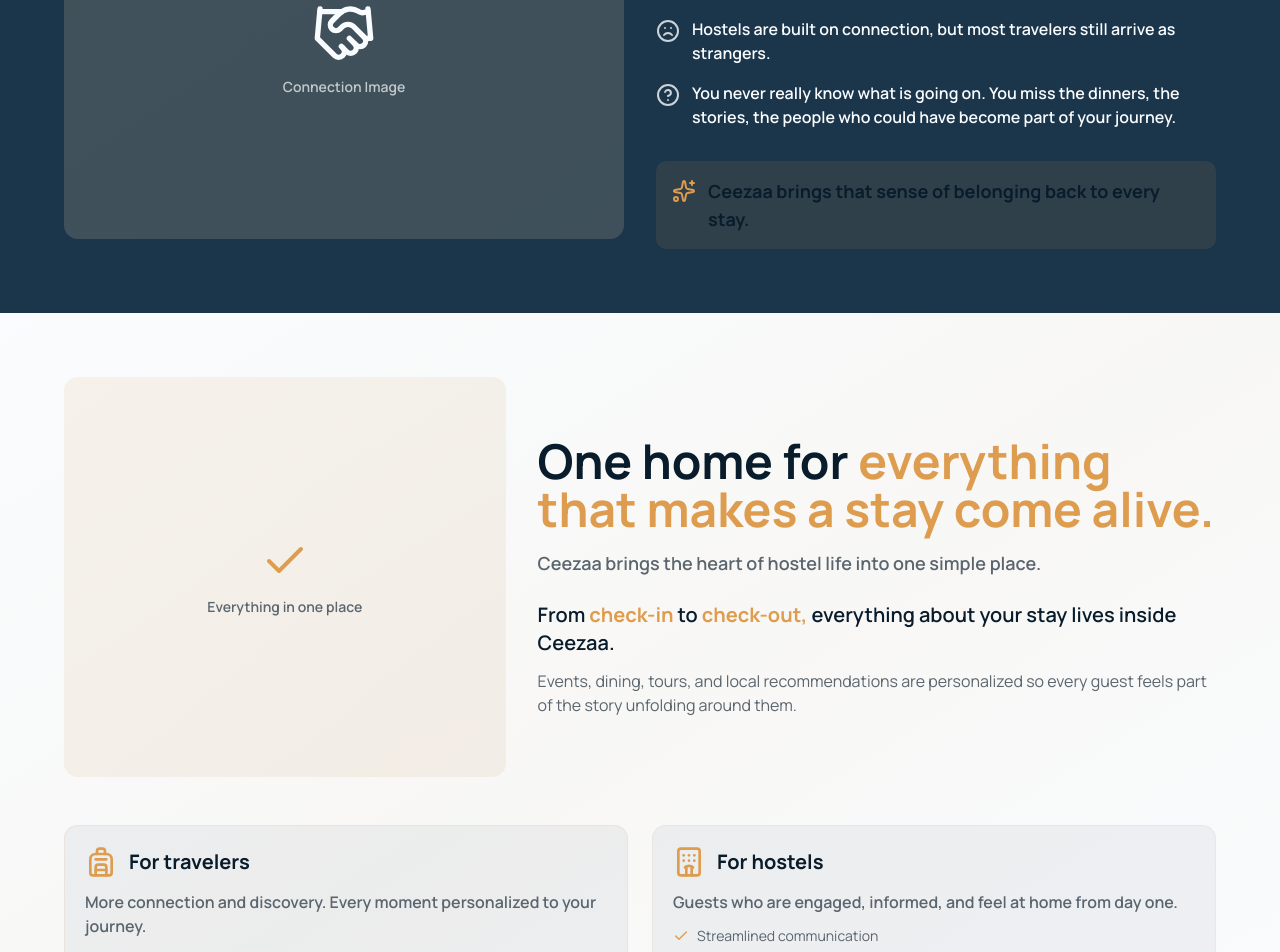
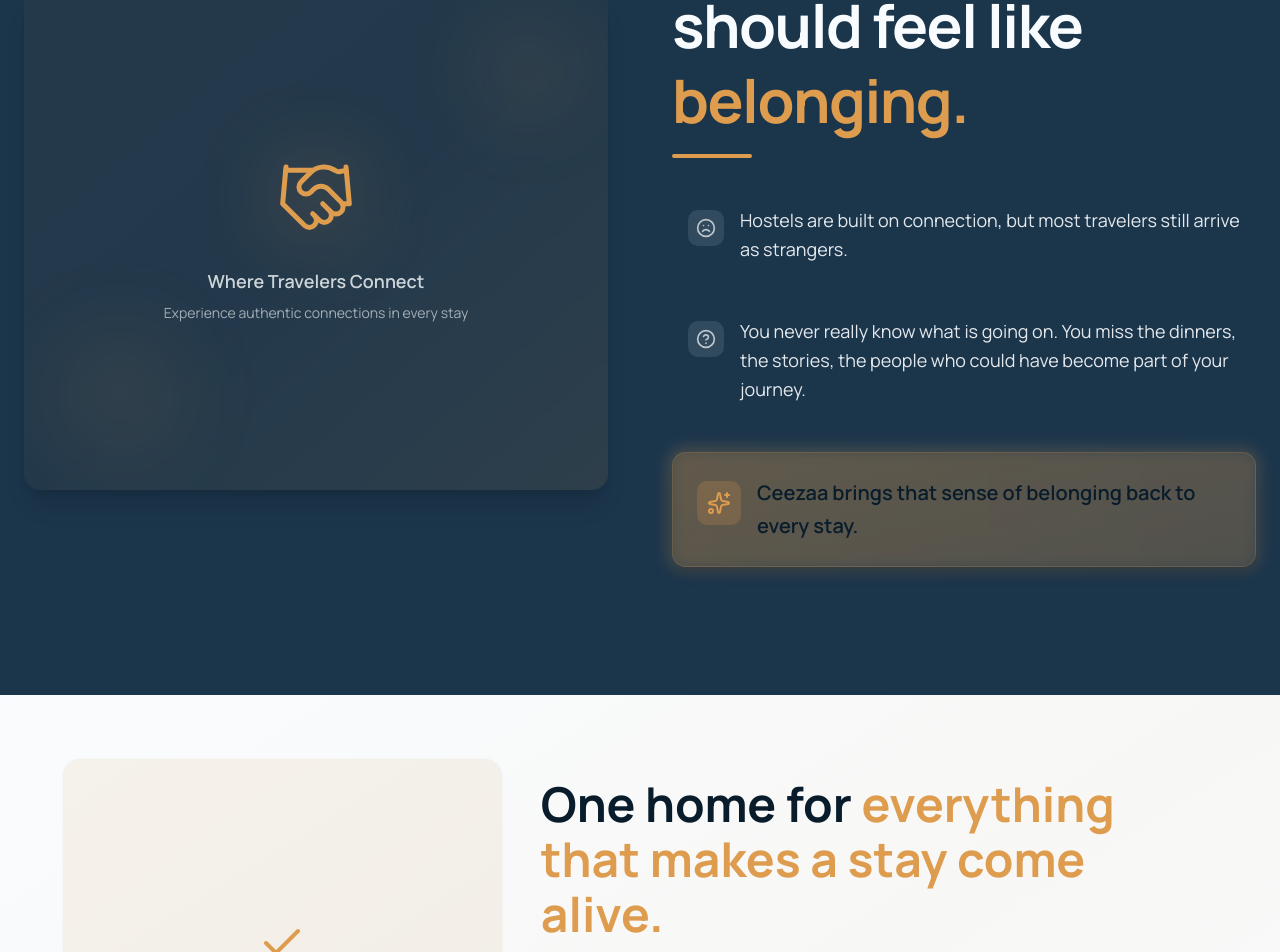
Before and after one commit to scottdoggett/ceezaa-landing-page, a Next.js app: page / in a window 1280 px wide. Shown: the part 1080-2032 px from the top of the page. Built offline with nearby package versions, Linux system fonts and the light colour scheme.

Commit message:
Header updated - turns to dropdown at lg. Other visual changes

```diff
--- a/src/components/ui/header.tsx
+++ b/src/components/ui/header.tsx
@@ -36,7 +36,7 @@ export function Header() {
         {/* Logo */}
         <Link href="/" className="flex items-center space-x-2 shrink-0">
           <Image
-            src="/ceezaa-logo.svg"
+            src="/ceezaa-logo2.svg"
             alt="Ceezaa"
             width={120}
             height={40}
@@ -45,8 +45,8 @@ export function Header() {
           />
         </Link>
 
-        {/* Desktop Navigation - Centered */}
-        <nav className="hidden xl:flex items-center space-x-6 absolute left-1/2 -translate-x-1/2">
+        {/* Desktop Navigation - Centered with responsive gap */}
+        <nav className="hidden lg:flex items-center space-x-1 xl:space-x-6 absolute left-1/2 -translate-x-1/2">
           {navigationLinks.map((link) => {
             const isActive = pathname === link.href;
             return (
@@ -74,7 +74,7 @@ export function Header() {
           <Button
             variant="ghost"
             size="icon"
-            className="xl:hidden"
+            className="lg:hidden"
             onClick={() => setIsOpen(!isOpen)}
           >
             <Menu className="h-6 w-6" />
@@ -91,7 +91,7 @@ export function Header() {
             animate={{ height: "auto", opacity: 1 }}
             exit={{ height: 0, opacity: 0 }}
             transition={{ duration: 0.2, ease: "easeInOut" }}
-            className="xl:hidden border-b bg-background overflow-hidden"
+            className="lg:hidden border-b bg-background overflow-hidden"
           >
             <nav className="px-4 sm:px-6 lg:px-8 py-4">
               <div className="grid gap-2">
--- a/src/components/ui/home-page/what-ceezaa-is.tsx
+++ b/src/components/ui/home-page/what-ceezaa-is.tsx
@@ -6,10 +6,10 @@ export function WhatCeezaaIs() {
       <div className="container mx-auto px-4 md:px-6">
         <div className="max-w-6xl mx-auto space-y-8">
           {/* Main content with image and text */}
-          <div className="grid lg:grid-cols-5 gap-8 items-center">
+          <div className="grid lg:grid-cols-5 gap-8 md:gap-10 items-center">
             {/* Left - Image placeholder */}
             <div className="lg:col-span-2">
-              <div className="relative h-[300px] lg:h-[400px] rounded-xl overflow-hidden bg-muted/10">
+              <div className="relative h-[300px] lg:h-[400px] rounded-2xl overflow-hidden bg-muted/10 shadow-sm">
                 <div className="absolute inset-0 bg-linear-to-br from-primary/10 to-accent/10 flex items-center justify-center">
                   <div className="text-center space-y-3 p-6">
                     <Check className="w-12 h-12 mx-auto text-primary" />
@@ -22,40 +22,40 @@ export function WhatCeezaaIs() {
             </div>
 
             {/* Right - Content */}
-            <div className="lg:col-span-3 space-y-6">
+            <div className="lg:col-span-3 space-y-5">
               <div>
-                <h2 className="text-3xl sm:text-4xl md:text-5xl font-bold mb-4">
+                <h2 className="text-3xl sm:text-4xl lg:text-5xl font-bold mb-4 leading-[1.15]">
                   One home for{" "}
                   <span className="text-primary">everything that makes a stay come alive.</span>
                 </h2>
-                <p className="text-lg text-muted-foreground font-semibold">
+                <p className="text-base md:text-lg text-muted-foreground">
                   Ceezaa brings the heart of hostel life into one simple place.
                 </p>
               </div>
 
-              <div className="space-y-3">
-                <p className="text-lg md:text-xl font-semibold">
-                  From <span className="text-primary font-bold">check-in</span> to{" "}
-                  <span className="text-primary font-bold">check-out,</span> everything about your stay lives inside Ceezaa.
+              <div className="space-y-3 pt-2">
+                <p className="text-lg md:text-xl leading-relaxed">
+                  From <span className="text-primary font-semibold">check-in</span> to{" "}
+                  <span className="text-primary font-semibold">check-out,</span> everything about your stay lives inside Ceezaa.
                 </p>
-                <p className="text-base text-muted-foreground">
+                <p className="text-base text-muted-foreground leading-relaxed">
                   Events, dining, tours, and local recommendations are personalized so every guest feels part of the story unfolding around them.
                 </p>
               </div>
             </div>
-          </div>
+        </div>
 
           {/* Benefits */}
-          <div className="grid md:grid-cols-2 gap-6 pt-4">
-            <div className="space-y-3 bg-secondary/5 rounded-xl p-5 border border-accent/10">
+          <div className="grid md:grid-cols-2 gap-5 md:gap-6 pt-4">
+            <div className="space-y-3 bg-secondary/5 rounded-xl p-6 border border-accent/10 hover:border-accent/20 transition-colors">
               <div className="flex items-center gap-3">
-                <Backpack className="w-8 h-8 text-primary" />
+                <Backpack className="w-7 h-7 text-primary shrink-0" />
                 <h3 className="text-xl font-bold">For travelers</h3>
               </div>
-              <p className="text-base text-muted-foreground font-semibold">
+              <p className="text-base text-muted-foreground leading-relaxed">
                 More connection and discovery. Every moment personalized to your journey.
               </p>
-              <ul className="space-y-2 text-sm text-muted-foreground">
+              <ul className="space-y-2 text-sm text-muted-foreground pt-1">
                 <li className="flex items-start gap-2">
                   <Check className="w-4 h-4 text-primary mt-0.5 shrink-0" />
                   <span>Curated experiences</span>
@@ -71,15 +71,15 @@ export function WhatCeezaaIs() {
               </ul>
             </div>
 
-            <div className="space-y-3 bg-secondary/5 rounded-xl p-5 border border-primary/10">
+            <div className="space-y-3 bg-secondary/5 rounded-xl p-6 border border-primary/10 hover:border-primary/20 transition-colors">
               <div className="flex items-center gap-3">
-                <Hotel className="w-8 h-8 text-primary" />
+                <Hotel className="w-7 h-7 text-primary shrink-0" />
                 <h3 className="text-xl font-bold">For hostels</h3>
               </div>
-              <p className="text-base text-muted-foreground font-semibold">
+              <p className="text-base text-muted-foreground leading-relaxed">
                 Guests who are engaged, informed, and feel at home from day one.
               </p>
-              <ul className="space-y-2 text-sm text-muted-foreground">
+              <ul className="space-y-2 text-sm text-muted-foreground pt-1">
                 <li className="flex items-start gap-2">
                   <Check className="w-4 h-4 text-primary mt-0.5 shrink-0" />
                   <span>Streamlined communication</span>
--- a/src/components/ui/home-page/why-ceezaa.tsx
+++ b/src/components/ui/home-page/why-ceezaa.tsx
@@ -2,56 +2,85 @@ import { Handshake, Frown, HelpCircle, Sparkles } from "lucide-react";
 
 export function WhyCeezaa() {
   return (
-    <section className="w-full py-12 md:py-16 bg-secondary text-secondary-foreground">
+    <section className="w-full py-16 md:py-24 lg:py-32 bg-secondary text-secondary-foreground">
       <div className="container mx-auto px-4 md:px-6">
-        <div className="max-w-6xl mx-auto">
-          <div className="grid lg:grid-cols-2 gap-8 items-center">
+        <div className="max-w-7xl mx-auto">
+          <div className="grid lg:grid-cols-2 gap-12 lg:gap-16 items-center">
             {/* Image side */}
             <div className="order-2 lg:order-1">
-              <div className="relative h-[300px] lg:h-[380px] rounded-xl overflow-hidden bg-muted/10">
-                <div className="absolute inset-0 bg-linear-to-br from-primary/10 to-accent/10 flex items-center justify-center">
-                  <div className="text-center space-y-3 p-6">
-                    <Handshake className="w-16 h-16 mx-auto" />
-                    <p className="text-sm text-secondary-foreground/70 font-semibold">Connection Image</p>
+              <div className="relative h-[400px] lg:h-[500px] rounded-2xl overflow-hidden bg-linear-to-br from-primary/5 via-accent/5 to-primary/10 shadow-xl">
+                <div className="absolute inset-0 flex items-center justify-center backdrop-blur-[1px]">
+                  <div className="text-center space-y-6 p-8">
+                    <div className="relative inline-block">
+                      <div className="absolute inset-0 bg-primary/20 blur-2xl rounded-full" />
+                      <Handshake className="w-20 h-20 mx-auto relative text-primary stroke-[1.5]" />
+                    </div>
+                    <div className="space-y-2">
+                      <p className="text-lg font-semibold text-secondary-foreground/80">
+                        Where Travelers Connect
+                      </p>
+                      <p className="text-sm text-secondary-foreground/60 max-w-xs mx-auto">
+                        Experience authentic connections in every stay
+                      </p>
+                    </div>
                   </div>
                 </div>
+                {/* Decorative elements */}
+                <div className="absolute top-8 right-8 w-24 h-24 bg-primary/10 rounded-full blur-2xl" />
+                <div className="absolute bottom-8 left-8 w-32 h-32 bg-accent/10 rounded-full blur-2xl" />
               </div>
             </div>
 
             {/* Content side */}
-            <div className="space-y-6 order-1 lg:order-2">
-              <h2 className="text-3xl sm:text-4xl md:text-5xl font-bold">
-                Staying somewhere should feel like{" "}
-                <span className="text-primary">belonging.</span>
-              </h2>
+            <div className="space-y-8 order-1 lg:order-2">
+              <div className="space-y-4">
+                <h2 className="text-3xl sm:text-4xl lg:text-5xl xl:text-6xl font-bold leading-tight tracking-tight">
+                  Staying somewhere should feel like{" "}
+                  <span className="text-primary inline-block">belonging.</span>
+                </h2>
+                <div className="h-1 w-20 bg-primary rounded-full" />
+              </div>
 
-              <div className="space-y-4">
+              <div className="space-y-6">
                 {/* Problem statements */}
-                <div className="space-y-2">
-                  <div className="flex items-start gap-3">
-                    <Frown className="w-6 h-6 mt-0.5 shrink-0 text-secondary-foreground/80" />
-                    <p className="text-base font-semibold">
+                <div className="space-y-5">
+                  <div className="group flex items-start gap-4 p-4 rounded-xl transition-all duration-300 hover:bg-muted/20">
+                    <div className="shrink-0 mt-1">
+                      <div className="p-2 rounded-lg bg-secondary-foreground/10 group-hover:bg-secondary-foreground/15 transition-colors">
+                        <Frown className="w-5 h-5 text-secondary-foreground/70" />
+                      </div>
+                    </div>
+                    <p className="text-base lg:text-lg text-secondary-foreground/90 leading-relaxed">
                       Hostels are built on connection, but most travelers still arrive as strangers.
                     </p>
                   </div>
-                </div>
 
-                <div className="space-y-2">
-                  <div className="flex items-start gap-3">
-                    <HelpCircle className="w-6 h-6 mt-0.5 shrink-0 text-secondary-foreground/80" />
-                    <p className="text-base font-semibold">
+                  <div className="group flex items-start gap-4 p-4 rounded-xl transition-all duration-300 hover:bg-muted/20">
+                    <div className="shrink-0 mt-1">
+                      <div className="p-2 rounded-lg bg-secondary-foreground/10 group-hover:bg-secondary-foreground/15 transition-colors">
+                        <HelpCircle className="w-5 h-5 text-secondary-foreground/70" />
+                      </div>
+                    </div>
+                    <p className="text-base lg:text-lg text-secondary-foreground/90 leading-relaxed">
                       You never really know what is going on. You miss the dinners, the stories, the people who could have become part of your journey.
                     </p>
                   </div>
                 </div>
 
                 {/* Solution */}
-                <div className="pt-4">
-                  <div className="flex items-start gap-3 bg-primary/10 rounded-lg p-4">
-                    <Sparkles className="w-6 h-6 mt-0.5 shrink-0 text-primary" />
-                    <p className="text-lg font-bold text-foreground">
-                      Ceezaa brings that sense of belonging back to every stay.
-                    </p>
+                <div className="pt-2">
+                  <div className="relative group">
+                    <div className="absolute -inset-1 bg-linear-to-r from-primary to-accent rounded-2xl blur-sm opacity-25 group-hover:opacity-40 transition-opacity" />
+                    <div className="relative flex items-start gap-4 bg-linear-to-br from-primary/15 to-accent/10 rounded-xl p-6 border border-primary/20 shadow-lg">
+                      <div className="shrink-0 mt-1">
+                        <div className="p-2.5 rounded-lg bg-primary/20">
+                          <Sparkles className="w-6 h-6 text-primary" />
+                        </div>
+                      </div>
+                      <p className="text-lg lg:text-xl font-semibold text-foreground leading-relaxed">
+                        Ceezaa brings that sense of belonging back to every stay.
+                      </p>
+                    </div>
                   </div>
                 </div>
               </div>
--- a/src/components/ui/travelers-page/travel-personal.tsx
+++ b/src/components/ui/travelers-page/travel-personal.tsx
@@ -2,7 +2,7 @@ import { Ban, Sparkles } from "lucide-react";
 
 export function TravelPersonal() {
   return (
-    <section className="w-full py-20 md:py-32 lg:py-40 bg-linear-to-br from-primary/10 via-background to-accent/5 relative overflow-hidden">
+    <section className="w-full py-20 md:py-32 lg:py-12 bg-linear-to-br from-primary/10 via-background to-accent/5 relative overflow-hidden">
       {/* Decorative gradient orbs */}
       <div className="absolute top-0 right-0 w-[500px] h-[500px] bg-primary/15 rounded-full blur-3xl translate-x-1/4 -translate-y-1/4" />
       <div className="absolute bottom-0 left-0 w-[400px] h-[400px] bg-accent/10 rounded-full blur-3xl -translate-x-1/4 translate-y-1/4" />
```
Also changed, not shown: public/ceezaa-logo2.svg (added).
